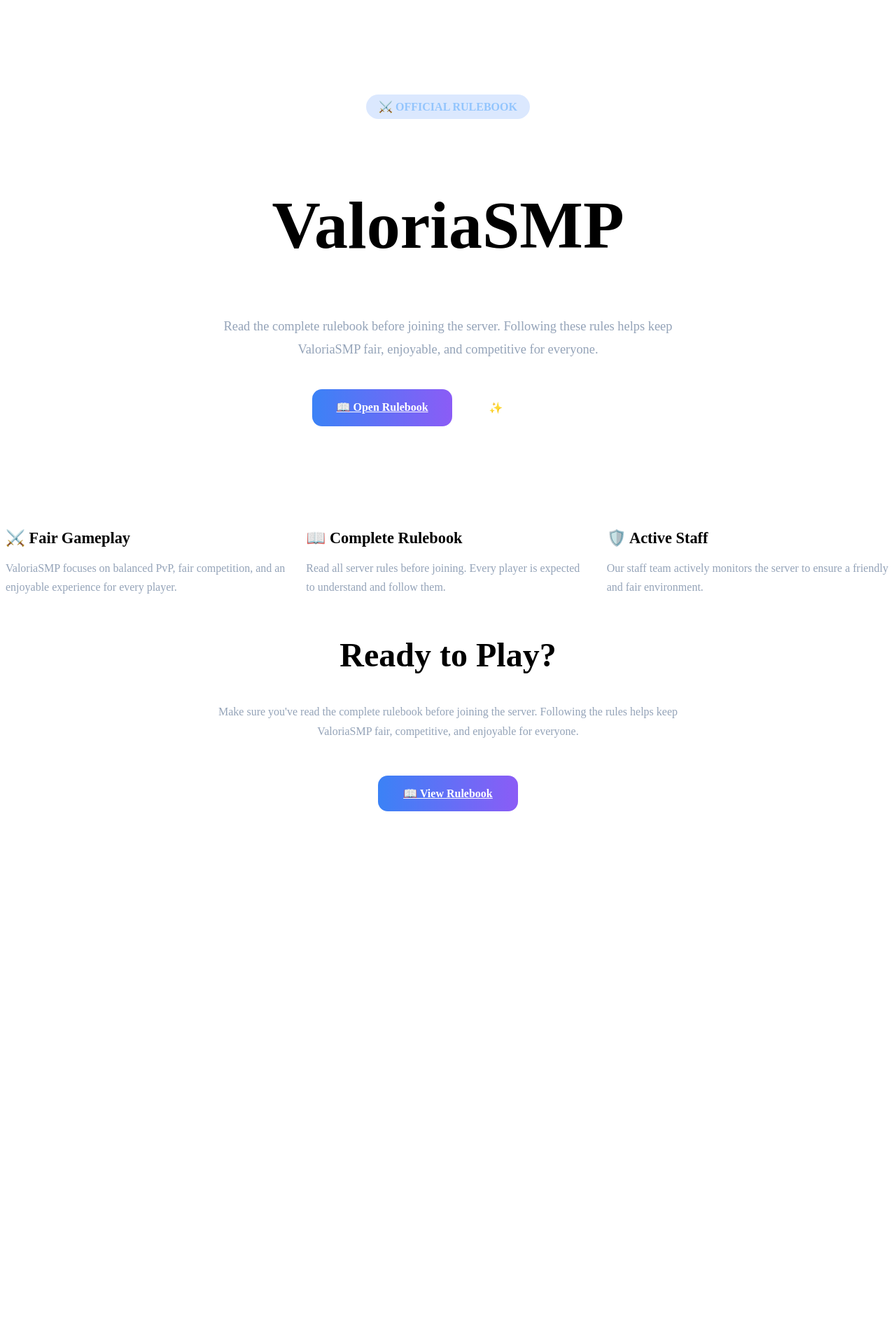
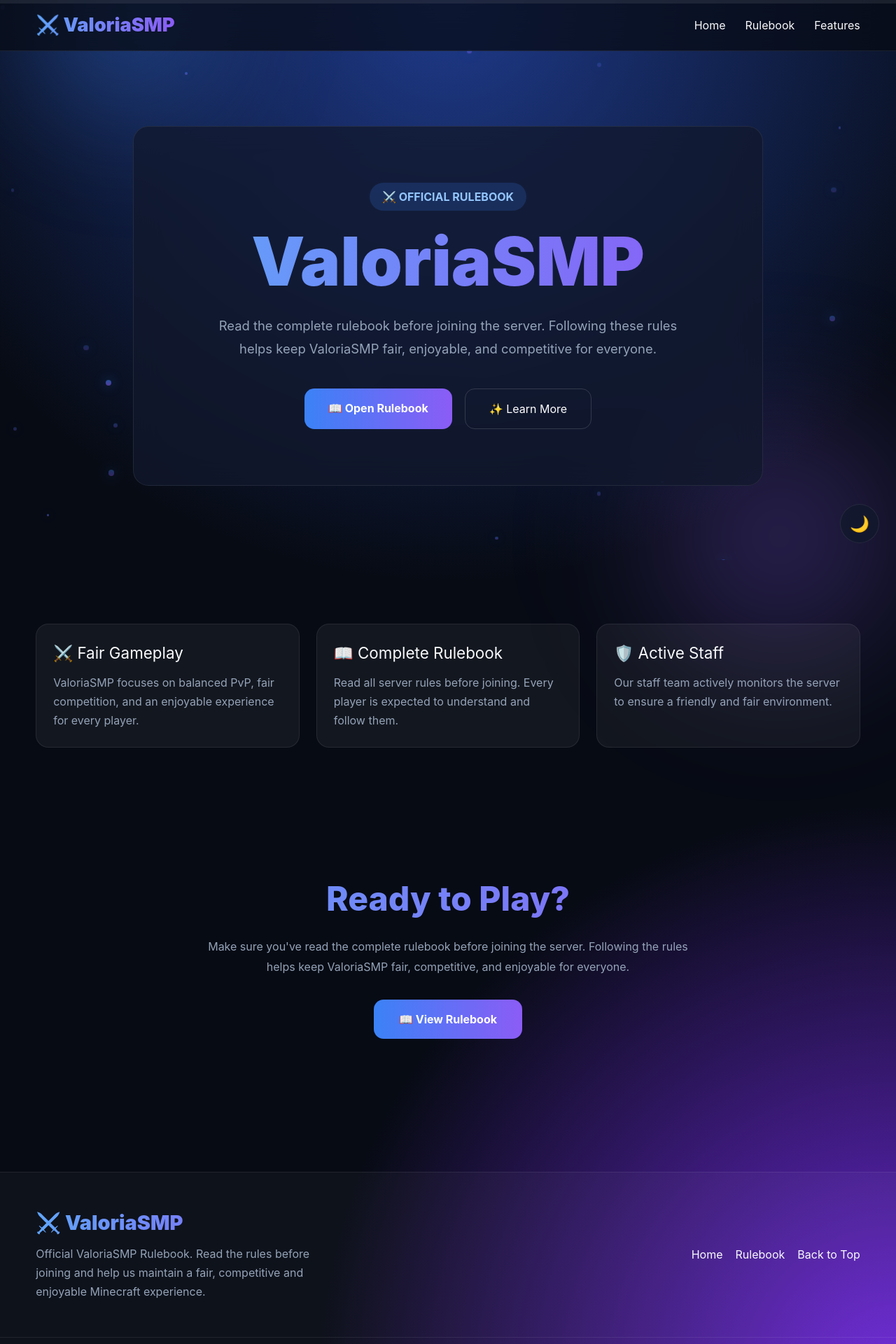
Before and after one commit to DevilXD073/valoria-rules2, a Next.js app: page / in a window 1280 px wide. Shown: the top 1920 px of the page at 70% size. Before the commit the page ends 1167 px from the top, so only its background shows below. Built offline with nearby package versions, Linux system fonts and the light colour scheme.

Commit message:
Create layout.tsx

```diff
--- /dev/null
+++ b/app/layout.tsx
@@ -0,0 +1,33 @@
+import type { Metadata } from "next";
+import "./globals.css";
+import AnimatedBackground from "@/components/AnimatedBackground";
+import ParticleBackground from "@/components/ParticleBackground";
+import Navbar from "@/components/Navbar";
+import ProgressBar from "@/components/ProgressBar";
+import Footer from "@/components/Footer";
+import ScrollTop from "@/components/ScrollTop";
+import ThemeToggle from "@/components/ThemeToggle";
+export const metadata: Metadata = {
+  title: "ValoriaSMP Rulebook",
+  description: "Official ValoriaSMP Rulebook",
+};
+export default function RootLayout({
+  children,
+}: Readonly<{
+  children: React.ReactNode;
+}>) {
+  return (
+    <html lang="en" data-theme="dark">
+      <body>
+        <AnimatedBackground />
+        <ParticleBackground />
+        <ProgressBar />
+        <Navbar />
+        {children}
+        <Footer />
+        <ScrollTop />
+        <ThemeToggle />
+      </body>
+    </html>
+  );
+}
```
